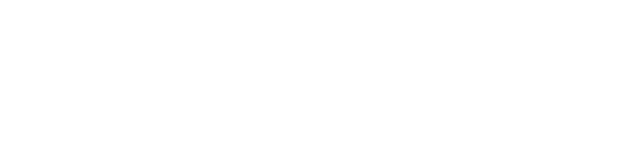
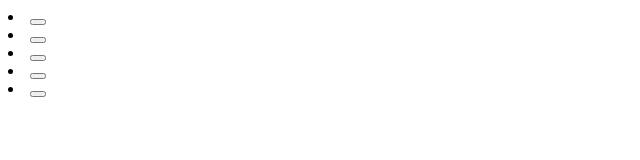
Before and after one commit to zishankhan-dot/Odeon-Cinema-Charlestown, a plain HTML site: page index.html in a window 1280 px wide. Shown: the whole page, without its empty margins (0-640 px from the left). Drawn offline with Linux system fonts and the light colour scheme.

Commit message:
added navbar

```diff
--- a/index.html
+++ b/index.html
@@ -4,6 +4,13 @@
     <meta charset="UTF-8">
     <meta name="viewport" content="width=device-width, initial-scale=1.0">
     <title>Document</title>
+<form id="navbar">
+    <li><button></button></li>
+    <li><button></button></li>
+    <li><button></button></li>
+    <li><button></button></li>
+    <li><button></button></li>
+</form>
 </head>
 <body>
 
```
